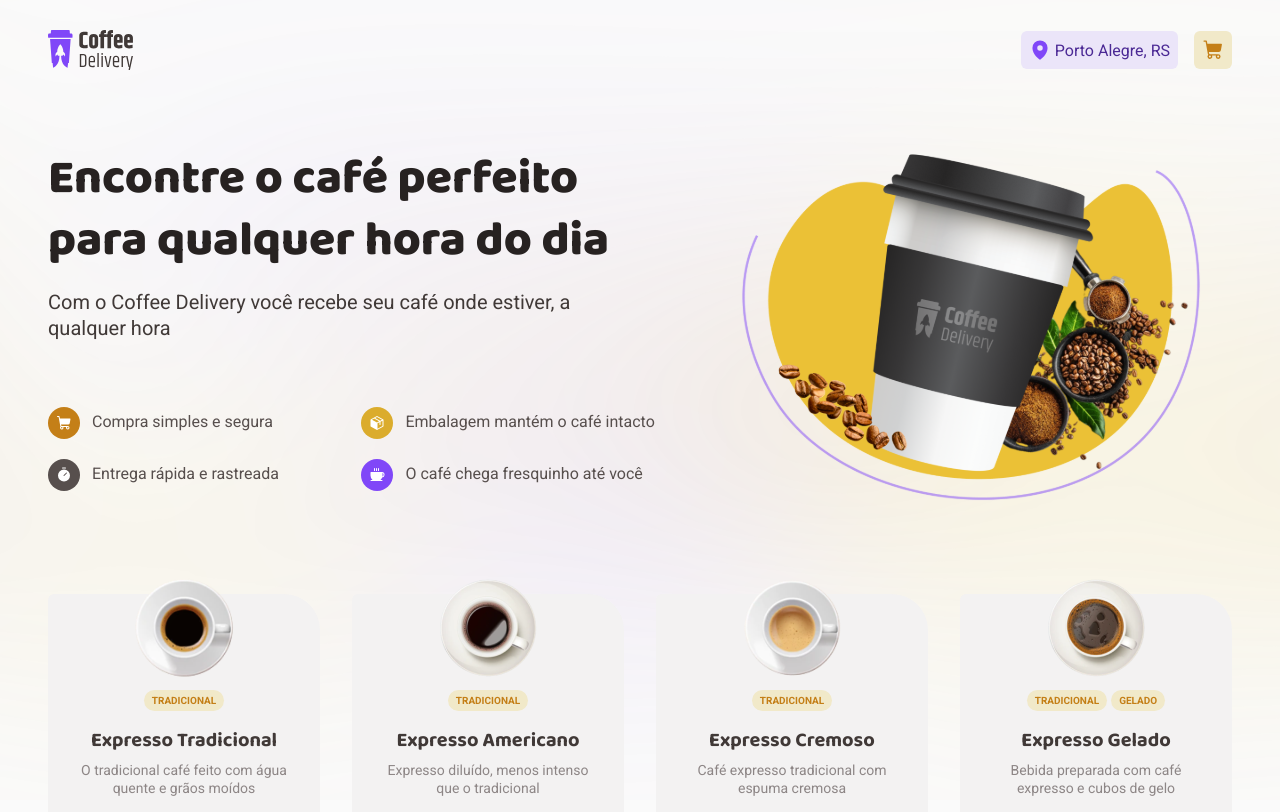
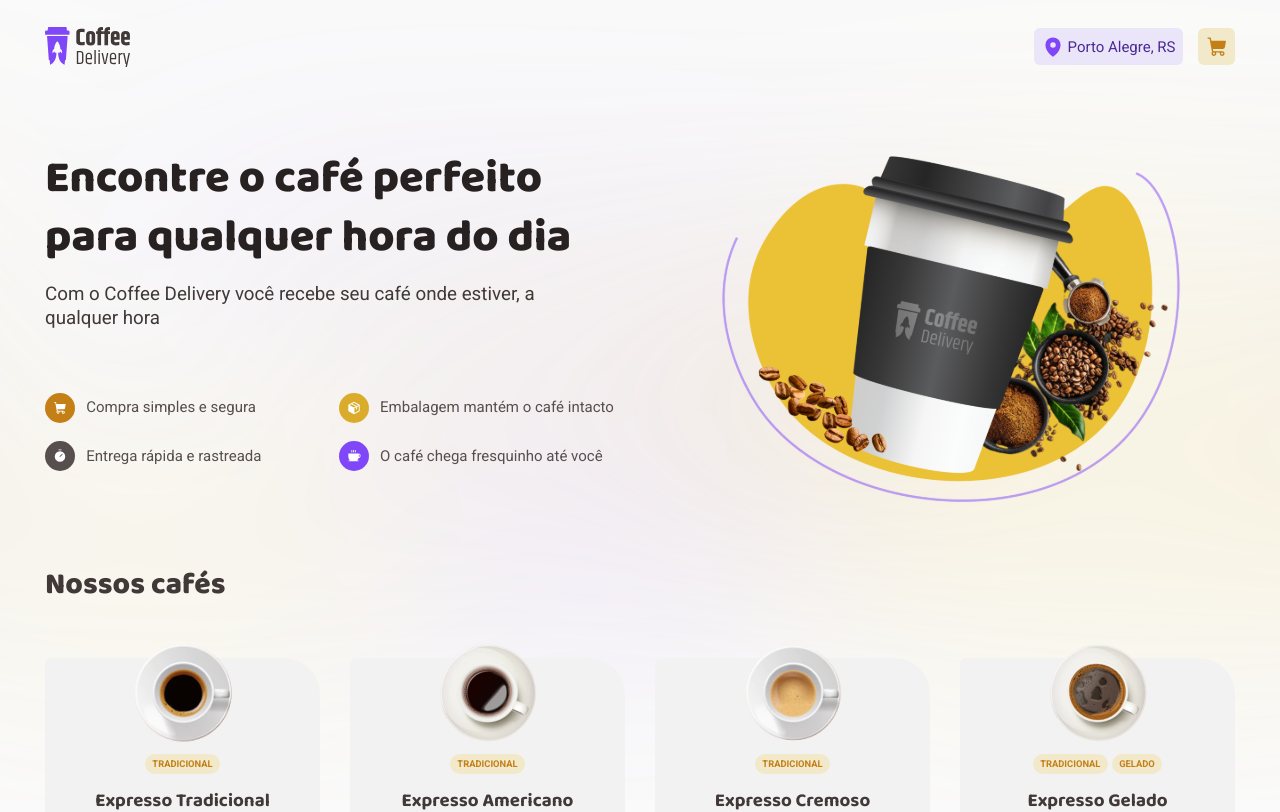
Before and after one commit to matheusbr1/ignite-coffee-delivery, a React (Vite) app: page / in a window 1280 px wide. Shown: the top 812 px of the page. Built offline with nearby package versions, Linux system fonts and the light colour scheme.

Commit message:
fix: add "Nossos Cafés" title to products page

```diff
--- a/src/components/ProductCard/index.tsx
+++ b/src/components/ProductCard/index.tsx
@@ -23,7 +23,7 @@ export function ProductCard({ product }: ProductCardProps) {
         ))}
       </div>
 
-      <h2 className="product-name" >{product.name}</h2>
+      <h3 className="product-name" >{product.name}</h3>
       <p className="product-description" >{product.description}</p>
 
       <footer className="footer-actions" >
--- a/src/pages/Products/index.tsx
+++ b/src/pages/Products/index.tsx
@@ -79,6 +79,8 @@ export function Products() {
         </div>
       </IntroSectionContainer>
 
+      <h2 className='coffess-title' >Nossos cafés</h2>
+
       <ProductsGrid>
         {COFFEES.map(product => (
           <ProductCard key={product.id} product={product} />
--- a/src/pages/Products/styles.ts
+++ b/src/pages/Products/styles.ts
@@ -2,6 +2,15 @@ import styled from 'styled-components'
 
 export const ProductsContainer = styled.div`
   margin-bottom: 6.25rem;
+
+  .coffess-title {
+    margin-bottom: 3.5rem;
+    font-family: 'Baloo 2';
+    font-weight: 800;
+    font-size: ${props => props.theme.typography.title.l};
+    line-height: 130%;
+    color: ${props => props.theme.colors['base-subtitle']};
+  }
 `
 
 export const BackgroundImage = styled.div`
@@ -20,7 +29,7 @@ export const BackgroundImage = styled.div`
 
 export const IntroSectionContainer = styled.section`
   width: 100%;
-  padding: 3rem 0 5.375rem 0;
+  padding: 3.75rem 0;
   display: flex;
   justify-content: center;
   gap: 3.5rem;
--- a/src/styles/global.ts
+++ b/src/styles/global.ts
@@ -19,7 +19,7 @@ export const GlobalStyle = createGlobalStyle`
   }
 
   html {
-    @media (max-width: 1024px) {
+    @media (max-width: 1366px) {
       font-size: 93.75%;
     }
     @media (max-width: 768px) {
```
